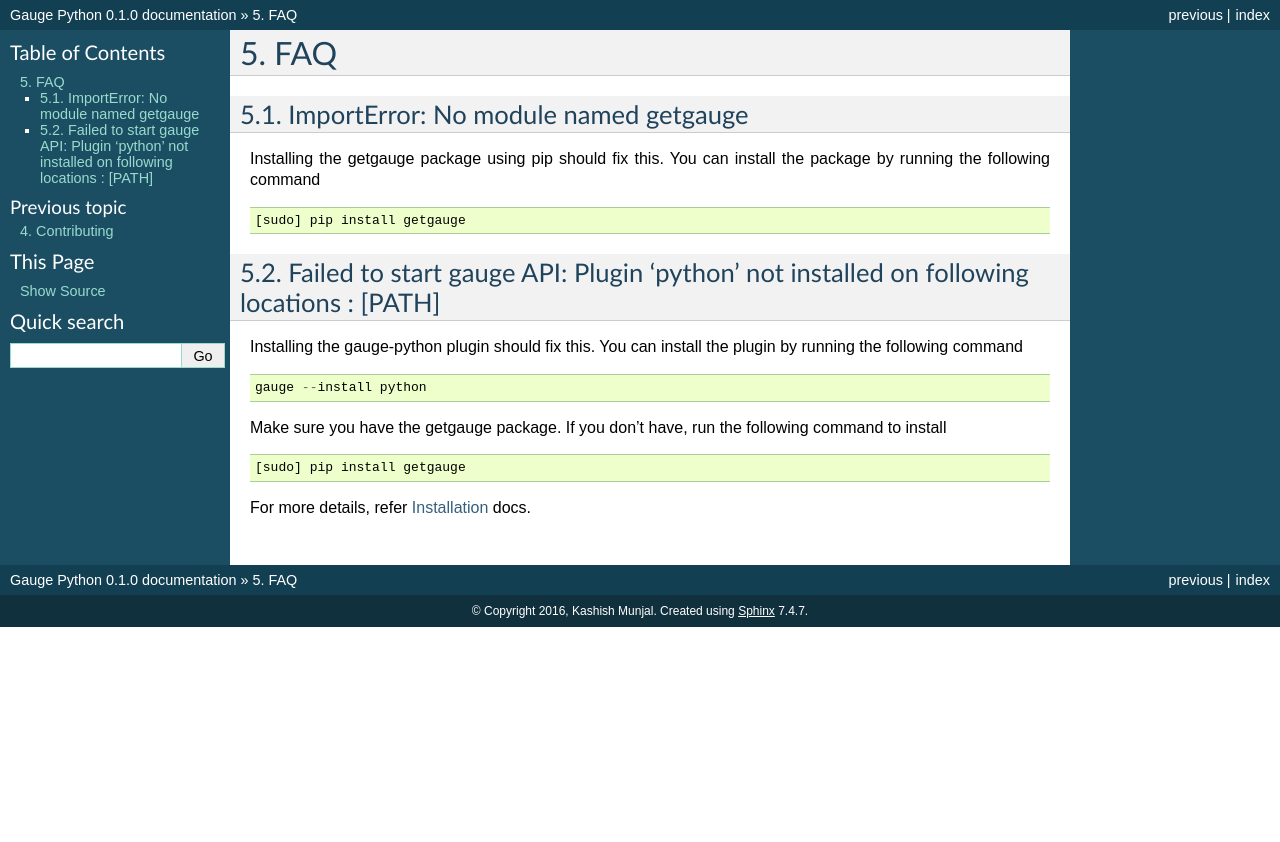
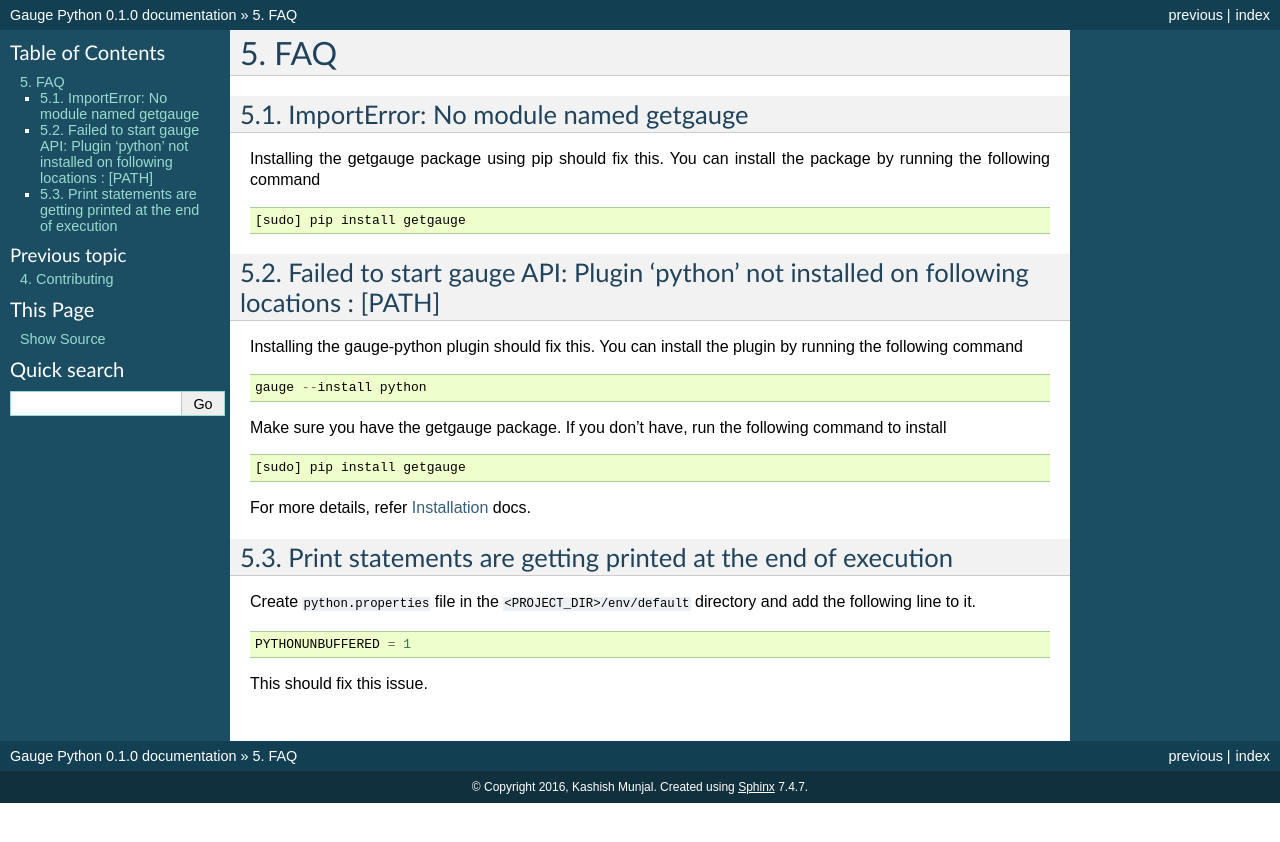
Before and after one commit to getgauge/gauge-python, a Sphinx documentation site: the page built from docs/source/faq.rst, in a window 1280 px wide. Shown: the top 842 px of the page. Built offline with Sphinx 7.4.7, drawn with Linux system fonts in a browser that asks for light colours.

Commit message:
Updating docs

```diff
--- a/docs/source/faq.rst
+++ b/docs/source/faq.rst
@@ -31,3 +31,15 @@ Make sure you have the getgauge package. If you don't have, run the following co
 For more details, refer Installation_ docs.
 
 .. _Installation: ./installation.html
+
+
+Print statements are getting printed at the end of execution
+~~~~~~~~~~~~~~~~~~~~~~~~~~~~~~~~~~~~~~~~~~~~~~~~~~~~~~~~~~~~
+
+Create ``python.properties`` file in the ``<PROJECT_DIR>/env/default`` directory and add the following line to it.
+
+::
+
+    PYTHONUNBUFFERED = 1
+
+This should fix this issue.
```
